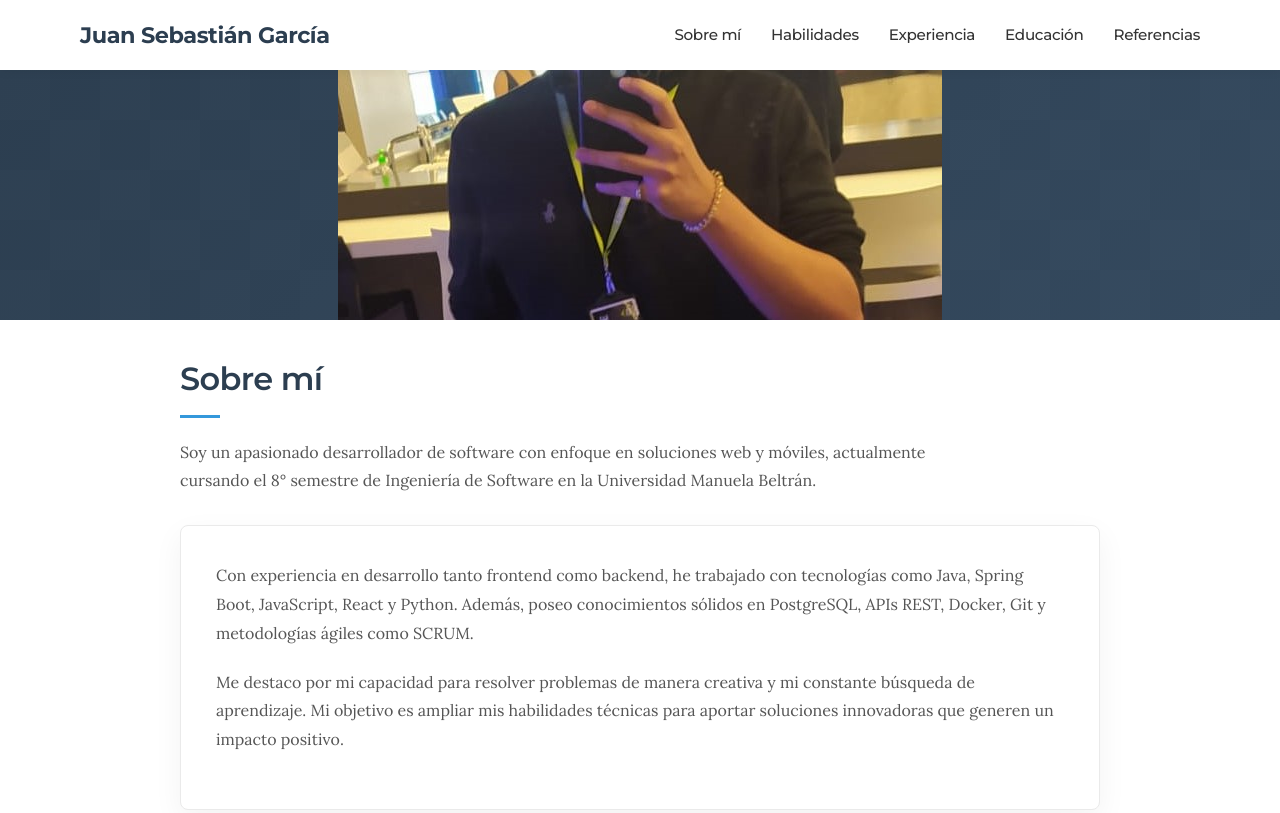
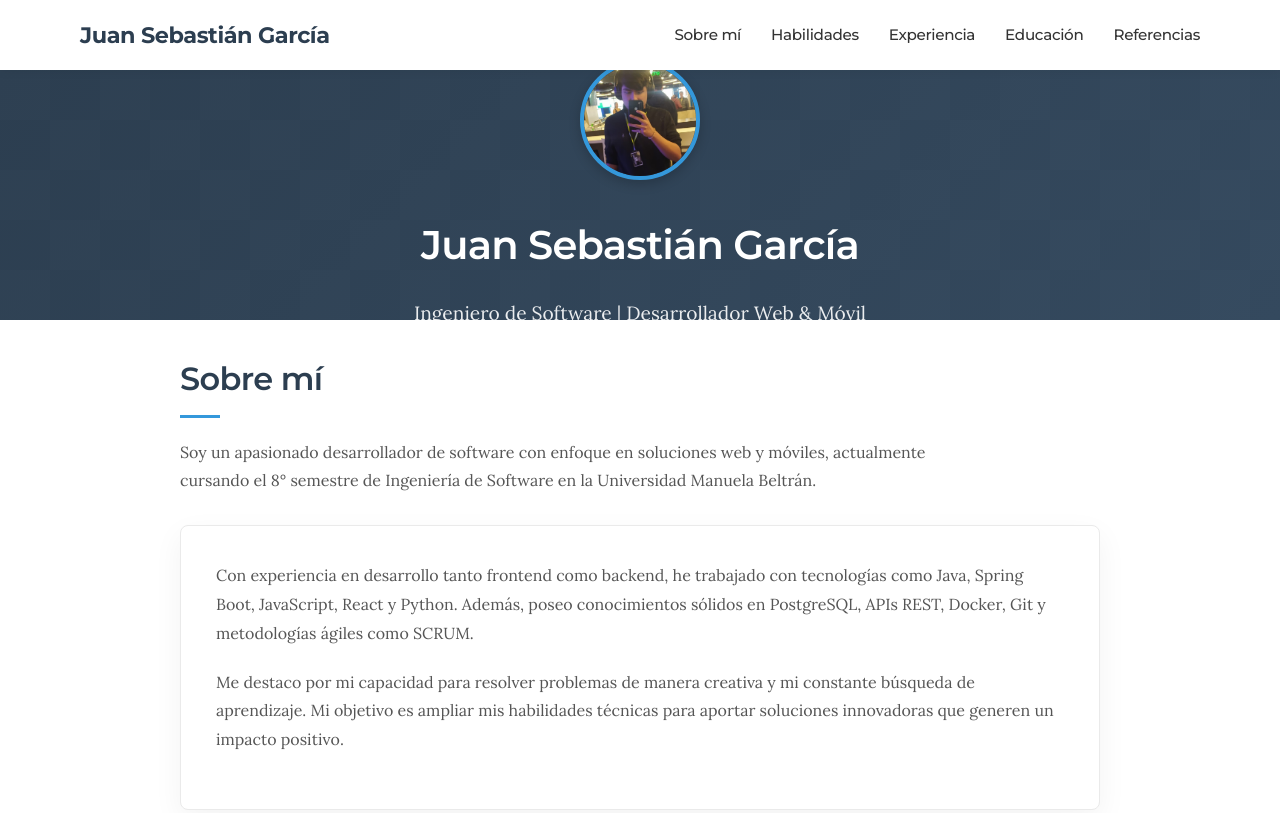
Before and after one commit to SPDJUANSE/Portafolio, a plain HTML site: page index.html in a window 1280 px wide. Shown: the top 813 px of the page. Drawn offline with Linux system fonts and the light colour scheme.

Commit message:
Update estilos.css

```diff
--- a/css/estilos.css
+++ b/css/estilos.css
@@ -174,6 +174,23 @@
     position: relative;
     z-index: 2;
   }
+
+    .header img {
+      width: 120px;
+      height: 120px;
+      object-fit: cover;
+      border-radius: 50%;
+      border: 4px solid var(--accent);
+      box-shadow: 0 4px 12px rgba(0, 0, 0, 0.2);
+      margin-bottom: 20px;
+      transition: transform var(--transition), box-shadow var(--transition);
+    }
+
+    .header img:hover {
+      transform: scale(1.05);
+      box-shadow: 0 6px 16px rgba(0, 0, 0, 0.3);
+    }
+
 
   .header h1 {
     font-size: 2.5rem;
```
